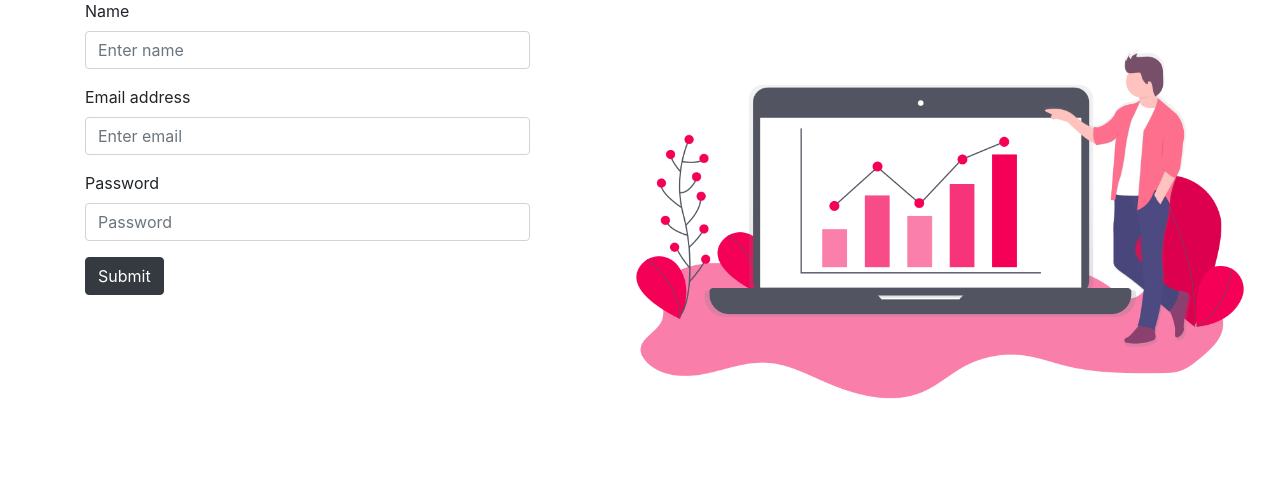
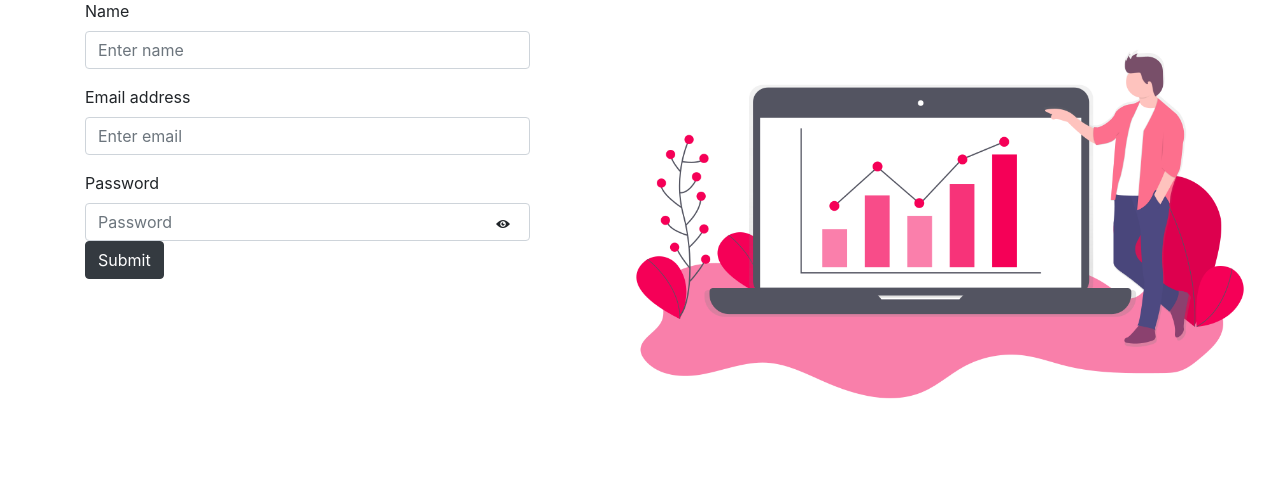
Before and after one commit to annu12340/CS50-Final-Project, a Flask app: page /register/ in a window 1280 px wide. Shown: the part 140-621 px from the top of the page. Run offline with Flask 2, Linux system fonts and the light colour scheme; some libraries are stand-ins or nearby versions.

Commit message:
added-eye-icon-button-on-registration-Page

```diff
--- a/templates/register.html
+++ b/templates/register.html
@@ -6,6 +6,32 @@
     <title>Title</title>
     <link rel="stylesheet" href="/static/base.css">
     <link rel="stylesheet" href="https://stackpath.bootstrapcdn.com/bootstrap/4.3.1/css/bootstrap.min.css" integrity="sha384-ggOyR0iXCbMQv3Xipma34MD+dH/1fQ784/j6cY/iJTQUOhcWr7x9JvoRxT2MZw1T" crossorigin="anonymous">
+
+    <link rel="stylesheet" type="text/css" href="https://code.ionicframework.com/ionicons/2.0.1/css/ionicons.min.css">
+    <style>
+    	.icon-wrapper{
+
+			display: inline;
+			float: right;
+
+			}
+
+			.ion-eye,
+			.ion-more{
+
+				position: relative;
+				top: -25px;
+				float: right;
+				right: 20px;
+				cursor: pointer;
+				}
+			@media only screen and (max-width:768px) {
+            .img-fluid{
+                display: none;
+            }
+        }
+
+    </style>
 
 </head>
 
@@ -45,7 +71,8 @@
                     </div>
                     <div class="form-group">
                         <label for="exampleInputPassword1">Password</label>
-                        <input type="password" name="password" class="form-control" id="exampleInputPassword1" placeholder="Password">
+                        <input type="password" name="password" class="form-control icon-wrapper input" id="exampleInputPassword1" placeholder="Password">
+                        <span toggle="#exampleInputPassword1" onclick="myFunction()" class="ion ion-eye field-icon toggle-password"></span>
                     </div>
 
                     <button type="submit" class="btn btn-dark">Submit</button>
@@ -60,5 +87,15 @@
         </div>
 
 </body>
+<script>
+    	function myFunction() {
+  var x = document.getElementById("exampleInputPassword1");
+  if (x.type === "password") {
+    x.type = "text";
+  } else {
+    x.type = "password";
+  }
+}
+    </script>
 
 </html>
```
